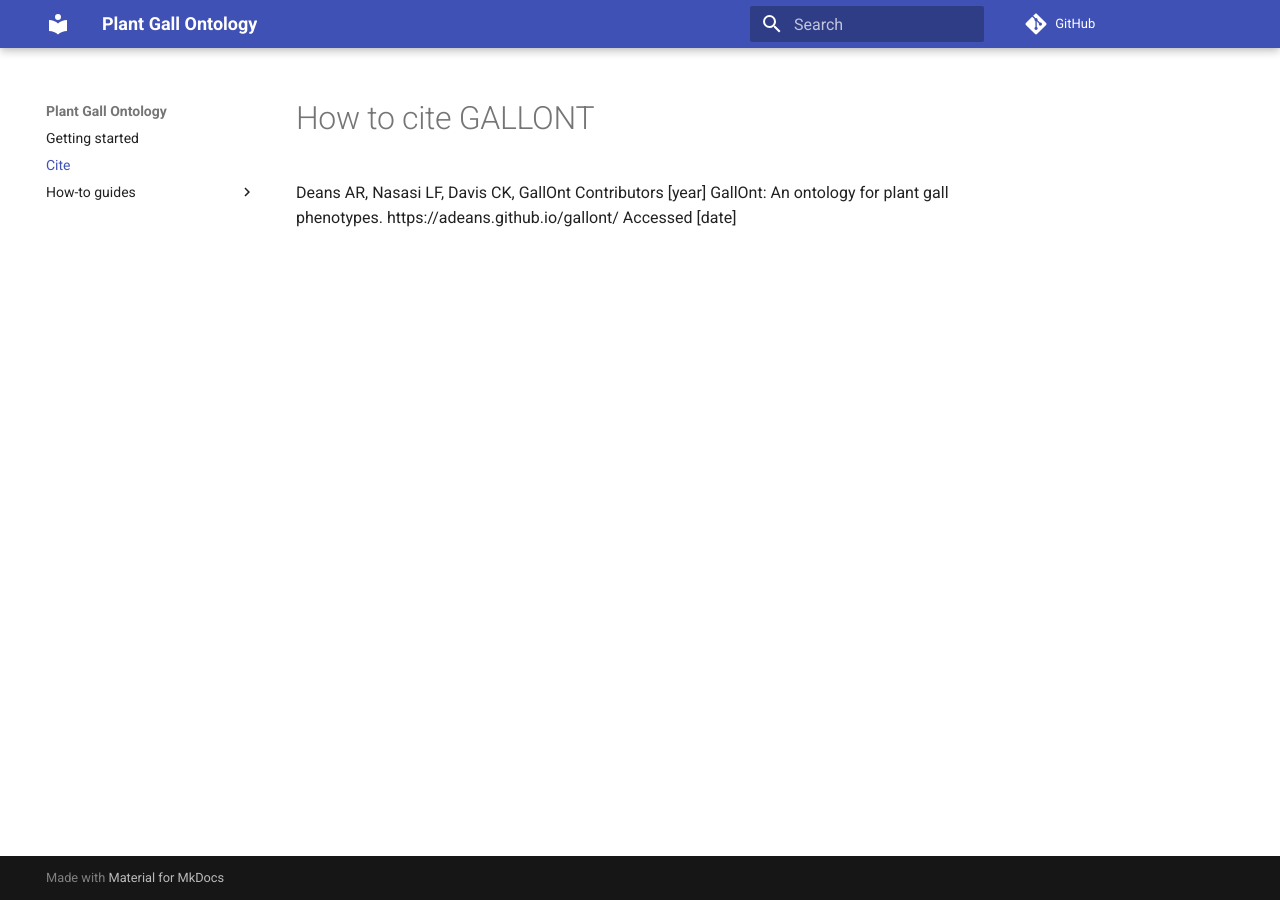
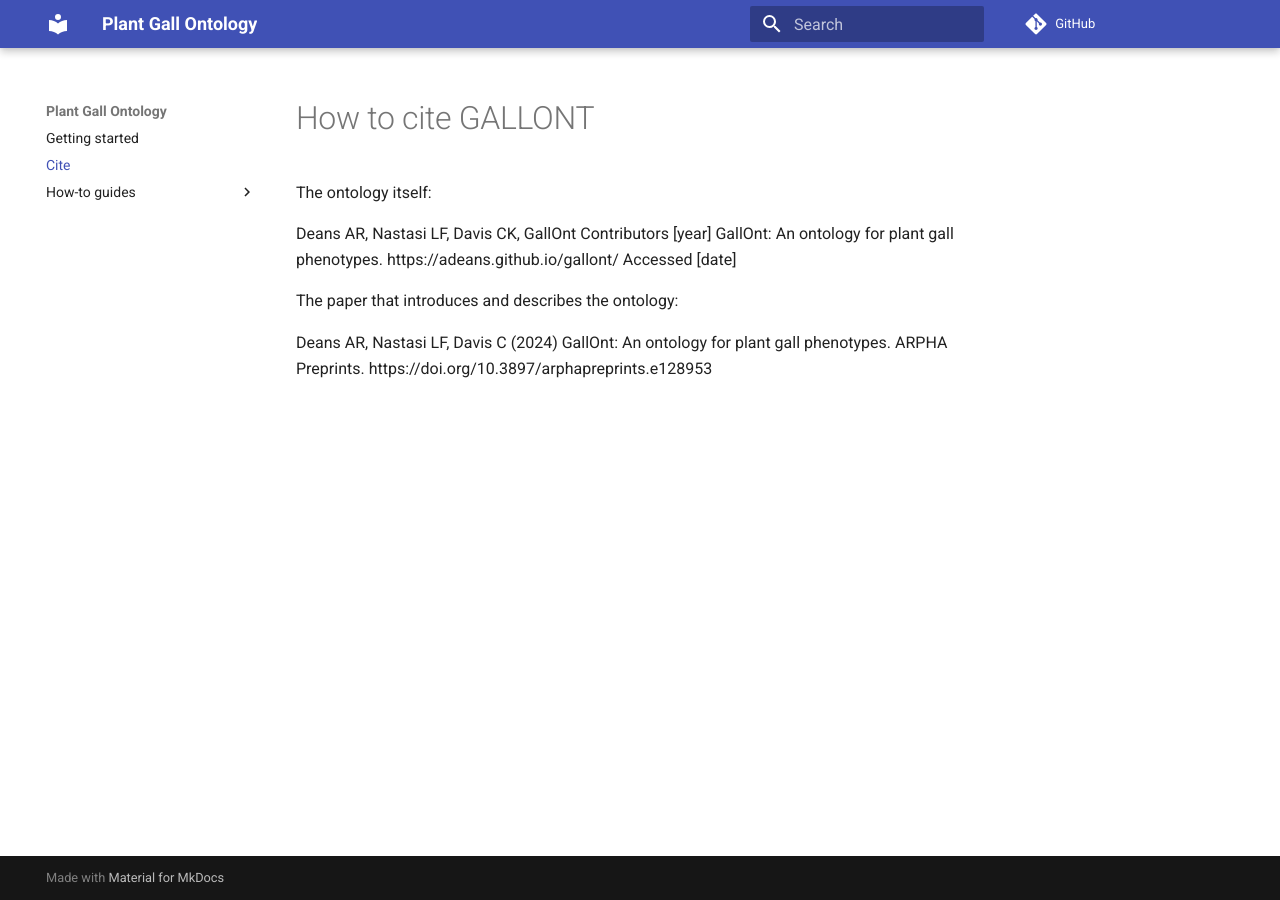
Before and after one commit to adeans/gallont, an MkDocs documentation site: the page built from docs/cite.md, in a window 1280 px wide. Built offline with MkDocs 1.6.1 and Material for MkDocs 9.7.7, drawn with Linux system fonts in a browser that asks for light colours; comment, search, counter and statistics services are not loaded.

Commit message:
Update cite.md
added preprint

```diff
--- a/docs/cite.md
+++ b/docs/cite.md
@@ -1,3 +1,9 @@
 # How to cite GALLONT
 
-Deans AR, Nasasi LF, Davis CK, GallOnt Contributors [year] GallOnt: An ontology for plant gall phenotypes. https://adeans.github.io/gallont/ Accessed [date]
+The ontology itself:
+
+Deans AR, Nastasi LF, Davis CK, GallOnt Contributors [year] GallOnt: An ontology for plant gall phenotypes. https://adeans.github.io/gallont/ Accessed [date]
+
+The paper that introduces and describes the ontology:
+
+Deans AR, Nastasi LF, Davis C (2024) GallOnt: An ontology for plant gall phenotypes. ARPHA Preprints. https://doi.org/10.3897/arphapreprints.e128953
```
